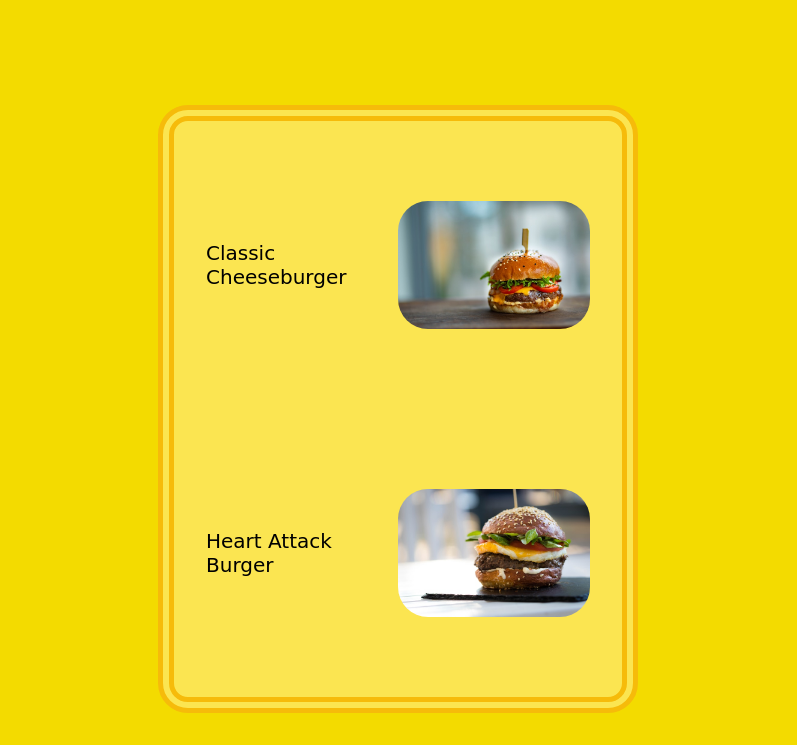
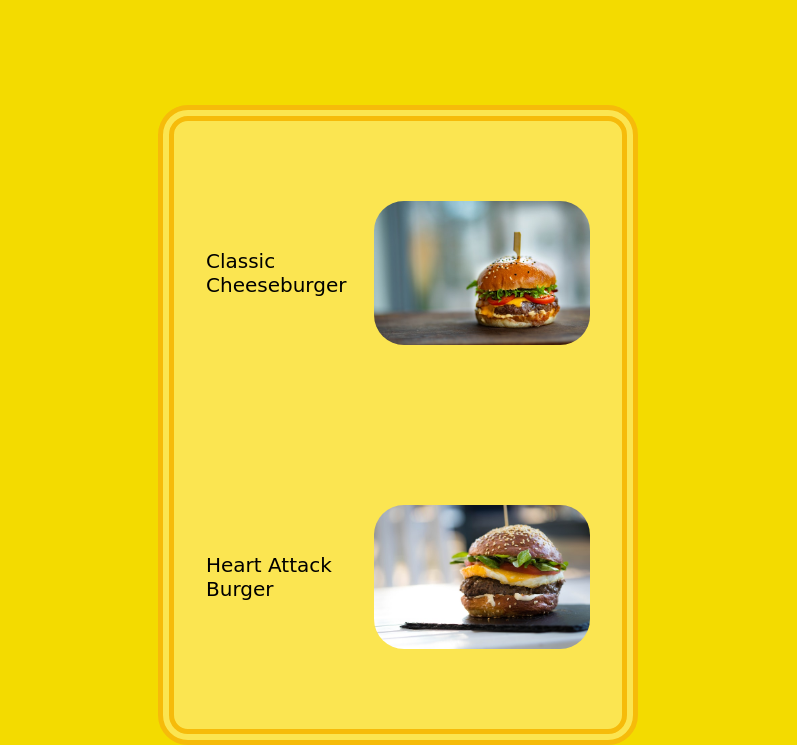
Before and after one commit to brennanjk/restaurant-page, a plain HTML site: page index.html in a window 1280 px wide. Both pictures are taken after a click on the item "Menu". Shown: the part 163-908 px from the top of the page, without its empty margins (242-1039 px from the left). Before the commit the page ends 876 px from the top, so only its background shows below. Drawn offline with Linux system fonts and the light colour scheme; a web font is replaced by a local one.

Commit message:
Change menu-items to use grid rather than flex display
Items were not lining up evenly on top of eachother; grid resolves this nicely

```diff
--- a/style.css
+++ b/style.css
@@ -63,14 +63,15 @@ body {
 }
 
 .menu-item {
-    display: flex;
-    justify-content: center;
+    display: grid;
+    grid-template-columns: 1fr 1.5fr;
+    justify-items: center;
     align-items: center;
     gap: 1.5rem;
 }
 
 .menu-img {
-    max-width: 50%;
+    max-width: 100%;
     height: auto;
     border-radius: 30px;
 }
```
